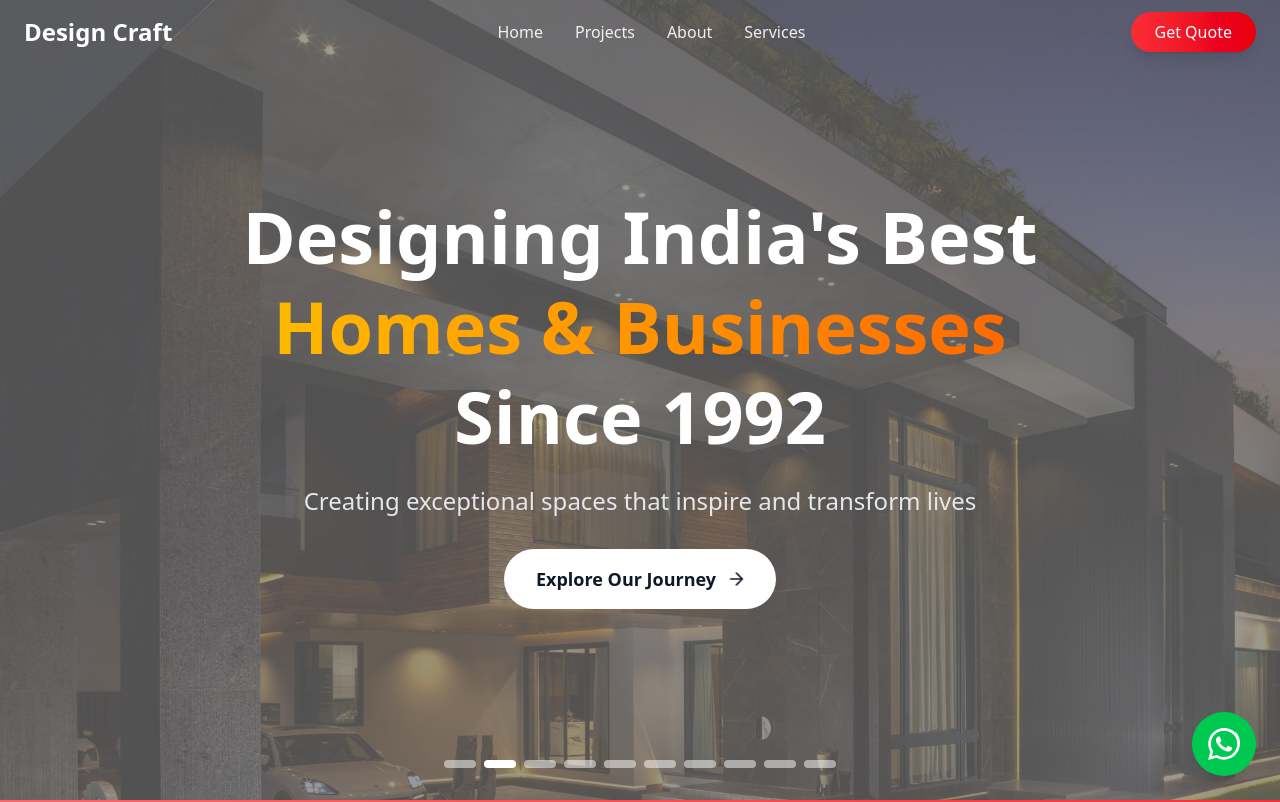
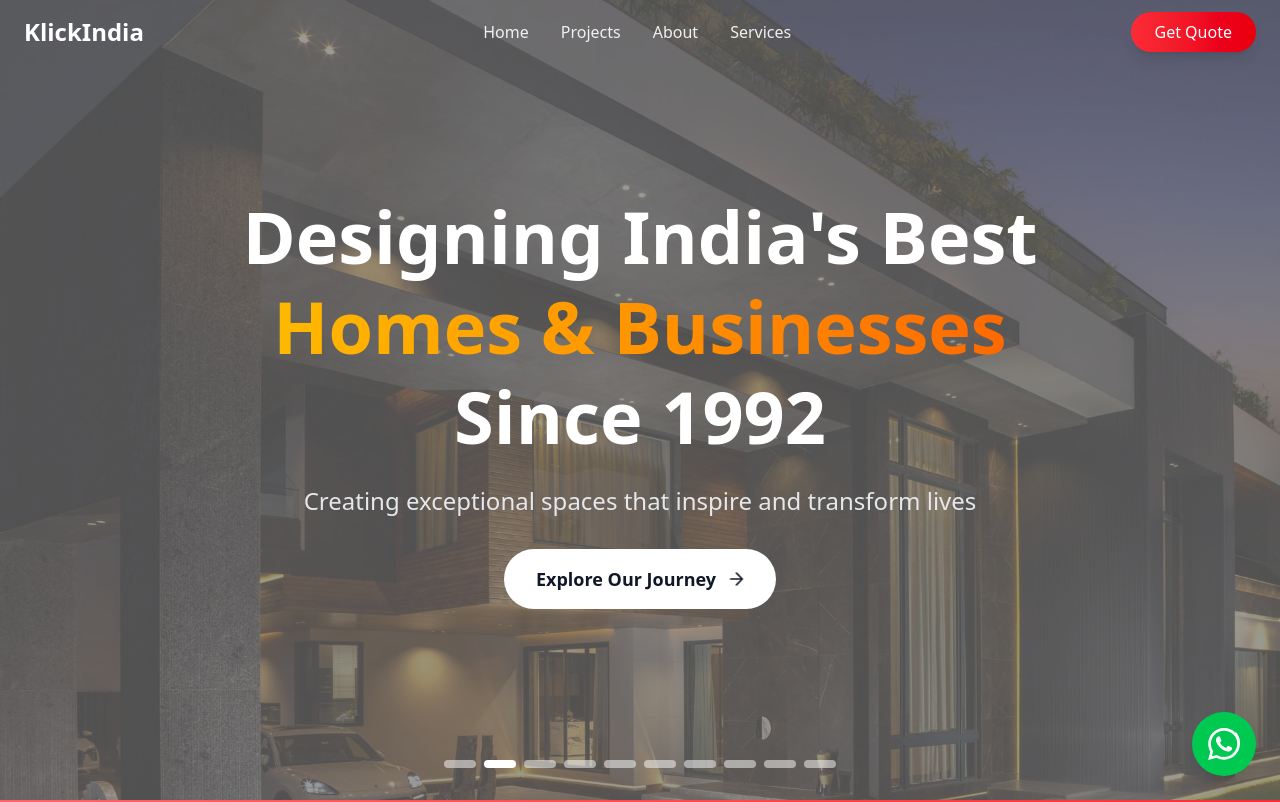
Before and after one commit to AkshatSW/KlickIndiaCorp, a React (Vite) app: page / in a window 1280 px wide. Shown: the top 802 px of the page. Built offline with nearby package versions, Linux system fonts and the light colour scheme.

Commit message:
name update

```diff
--- a/src/Components/Footer.jsx
+++ b/src/Components/Footer.jsx
@@ -16,7 +16,7 @@ const Footer = () => {
             className="lg:col-span-1"
           >
             <h3 className="mb-4 text-2xl font-bold text-white">
-              Design Craft
+              KlickIndia
             </h3>
             <p className="text-gray-400 leading-relaxed">
               Designing India's Best Homes & Businesses Since 1992
@@ -158,7 +158,7 @@ const Footer = () => {
                   href="mailto:klickiniacorp@gmail.com"
                   className="text-gray-400 transition-colors duration-300 hover:text-white"
                 >
-                  designcraft@gmail.com
+                  KlickIndia@gmail.com
                 </a>
               </div>
             </div>
--- a/src/Components/Navbar.jsx
+++ b/src/Components/Navbar.jsx
@@ -73,7 +73,7 @@ const Navbar = () => {
               isScrolled ? 'text-gray-900' : 'text-white'
             }`}
           >
-            Design Craft
+            KlickIndia
           </motion.div>
 
           {/* Desktop Navigation Links */}
--- a/src/Components/Testimonials.jsx
+++ b/src/Components/Testimonials.jsx
@@ -45,7 +45,7 @@ const Testimonials = () => {
       company: "Mumbai",
       image: testimonialImage1,
       rating: 5,
-      testimonial: "DesignCraft transformed our office space beyond our expectations. Their attention to detail and innovative approach created a workspace that truly reflects our company culture. The team was professional, timely, and delivered exceptional results."
+      testimonial: "KlickIndia transformed our office space beyond our expectations. Their attention to detail and innovative approach created a workspace that truly reflects our company culture. The team was professional, timely, and delivered exceptional results."
     },
     {
       id: 2,
@@ -54,7 +54,7 @@ const Testimonials = () => {
       company: "Delhi",
       image: testimonialImage2,
       rating: 5,
-      testimonial: "Working with DesignCraft was an absolute pleasure. They designed our luxury residential project with creativity and precision. The modern aesthetics combined with functional design exceeded all our expectations. Highly recommended!"
+      testimonial: "Working with KlickIndia was an absolute pleasure. They designed our luxury residential project with creativity and precision. The modern aesthetics combined with functional design exceeded all our expectations. Highly recommended!"
     },
     {
       id: 3,
@@ -63,7 +63,7 @@ const Testimonials = () => {
       company: "Gujarat",
       image: testimonialImage3,
       rating: 5,
-      testimonial: "The industrial complex they designed for us is both functional and aesthetically pleasing. DesignCraft understood our requirements perfectly and delivered a space that improved our operational efficiency significantly."
+      testimonial: "The industrial complex they designed for us is both functional and aesthetically pleasing. KlickIndia understood our requirements perfectly and delivered a space that improved our operational efficiency significantly."
     }
   ]
 
```
